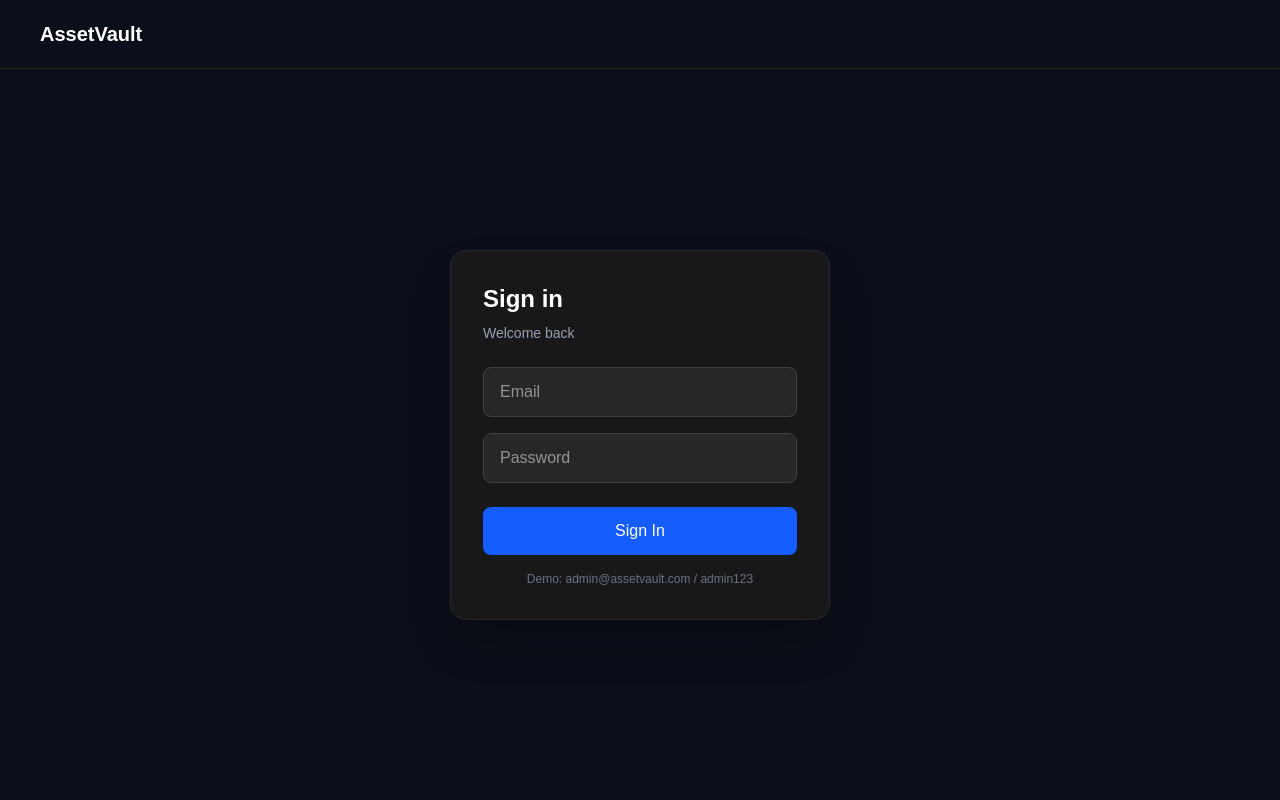
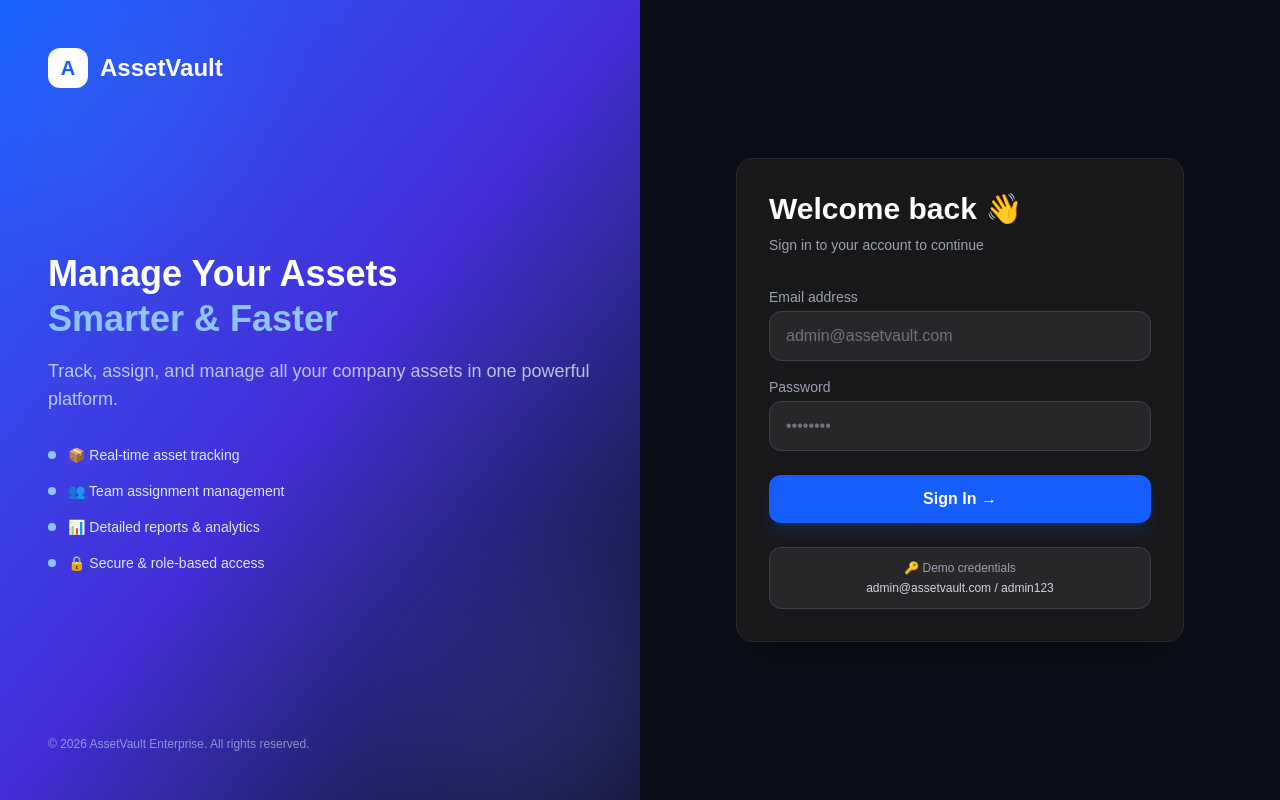
Before and after one commit to SharanGouda17/frontend-_final, a Next.js app: page /login in a window 1280 px wide. Built offline with nearby package versions, Linux system fonts and the light colour scheme; no server answers.

Commit message:
feat: beautiful split login page with branding

```diff
--- a/app/login/page.tsx
+++ b/app/login/page.tsx
@@ -16,18 +16,10 @@ export default function LoginPage() {
 
     try {
       setLoading(true);
-
       const data = await loginApi(email, password);
-
-      // ✅ Save token
       localStorage.setItem("token", data.access_token);
-
-      // ✅ Save cookie for middleware
       document.cookie = `token=${data.access_token}; path=/; max-age=86400`;
-
-      // ✅ Redirect to dashboard
       window.location.href = "/dashboard";
-
     } catch (err: any) {
       console.error("❌ LOGIN ERROR:", err);
       alert(err.message || "Invalid credentials");
@@ -37,55 +29,135 @@ export default function LoginPage() {
   };
 
   return (
-    <div className="min-h-screen bg-[#0b0f19] text-white flex flex-col">
+    <div className="min-h-screen bg-[#0b0f19] text-white flex">
 
-      {/* NAVBAR */}
-      <div className="flex justify-between items-center px-10 py-5 border-b border-zinc-800">
-        <h1 className="text-xl font-semibold">AssetVault</h1>
+      {/* LEFT SIDE — Branding */}
+      <div className="hidden lg:flex w-1/2 bg-gradient-to-br from-blue-600 via-indigo-700 to-[#0b0f19] flex-col justify-between p-12 relative overflow-hidden">
+
+        {/* Background circles */}
+        <div className="absolute top-[-80px] left-[-80px] w-[300px] h-[300px] bg-blue-500 opacity-20 rounded-full blur-3xl" />
+        <div className="absolute bottom-[-80px] right-[-80px] w-[300px] h-[300px] bg-indigo-500 opacity-20 rounded-full blur-3xl" />
+
+        {/* Logo */}
+        <div className="flex items-center gap-3 z-10">
+          <div className="w-10 h-10 bg-white rounded-xl flex items-center justify-center">
+            <span className="text-blue-600 text-xl font-bold">A</span>
+          </div>
+          <h1 className="text-2xl font-bold text-white">AssetVault</h1>
         </div>
 
-      {/* MAIN */}
-      <div className="flex flex-1 items-center justify-center">
+        {/* Center Content */}
+        <div className="z-10">
+          <h2 className="text-4xl font-bold text-white leading-tight mb-4">
+            Manage Your Assets
+            <br />
+            <span className="text-blue-300">Smarter & Faster</span>
+          </h2>
+          <p className="text-blue-100 text-lg opacity-80 mb-8">
+            Track, assign, and manage all your company assets in one powerful platform.
+          </p>
 
-        <div className="bg-zinc-900 border border-zinc-800 rounded-2xl p-8 w-[380px] shadow-2xl">
+          {/* Feature list */}
+          <div className="space-y-4">
+            {[
+              "📦 Real-time asset tracking",
+              "👥 Team assignment management",
+              "📊 Detailed reports & analytics",
+              "🔒 Secure & role-based access",
+            ].map((feature, i) => (
+              <div key={i} className="flex items-center gap-3">
+                <div className="w-2 h-2 bg-blue-300 rounded-full" />
+                <p className="text-blue-100 text-sm">{feature}</p>
+              </div>
+            ))}
+          </div>
+        </div>
 
-          <h2 className="text-2xl font-semibold mb-2">Sign in</h2>
-          <p className="text-gray-400 text-sm mb-6">Welcome back</p>
+        {/* Bottom */}
+        <div className="z-10">
+          <p className="text-blue-200 text-xs opacity-60">
+            © 2026 AssetVault Enterprise. All rights reserved.
+          </p>
+        </div>
+
+      </div>
+
+      {/* RIGHT SIDE — Login Form */}
+      <div className="flex flex-1 items-center justify-center p-8">
+        <div className="w-full max-w-md">
+
+          {/* Mobile Logo */}
+          <div className="flex items-center gap-3 mb-8 lg:hidden">
+            <div className="w-10 h-10 bg-blue-600 rounded-xl flex items-center justify-center">
+              <span className="text-white text-xl font-bold">A</span>
+            </div>
+            <h1 className="text-2xl font-bold text-white">AssetVault</h1>
+          </div>
+
+          {/* Form Card */}
+          <div className="bg-zinc-900 border border-zinc-800 rounded-2xl p-8 shadow-2xl">
+
+            <h2 className="text-3xl font-bold mb-2">Welcome back 👋</h2>
+            <p className="text-gray-400 text-sm mb-8">
+              Sign in to your account to continue
+            </p>
 
             {/* EMAIL */}
+            <div className="mb-4">
+              <label className="text-sm text-gray-400 mb-1 block">Email address</label>
               <input
                 type="email"
-            placeholder="Email"
+                placeholder="admin@assetvault.com"
                 value={email}
                 onChange={(e) => setEmail(e.target.value)}
-            className="w-full mb-4 px-4 py-3 rounded-lg bg-zinc-800 border border-zinc-700 focus:outline-none focus:border-blue-500"
+                className="w-full px-4 py-3 rounded-xl bg-zinc-800 border border-zinc-700 focus:outline-none focus:border-blue-500 focus:ring-1 focus:ring-blue-500 transition text-white placeholder-zinc-500"
               />
+            </div>
 
             {/* PASSWORD */}
+            <div className="mb-6">
+              <label className="text-sm text-gray-400 mb-1 block">Password</label>
               <input
                 type="password"
-            placeholder="Password"
+                placeholder="••••••••"
                 value={password}
                 onChange={(e) => setPassword(e.target.value)}
-            className="w-full mb-6 px-4 py-3 rounded-lg bg-zinc-800 border border-zinc-700 focus:outline-none focus:border-blue-500"
+                onKeyDown={(e) => e.key === "Enter" && handleLogin()}
+                className="w-full px-4 py-3 rounded-xl bg-zinc-800 border border-zinc-700 focus:outline-none focus:border-blue-500 focus:ring-1 focus:ring-blue-500 transition text-white placeholder-zinc-500"
               />
+            </div>
 
             {/* BUTTON */}
             <button
               onClick={handleLogin}
               disabled={loading}
-            className="w-full bg-blue-600 hover:bg-blue-700 transition py-3 rounded-lg font-medium disabled:opacity-50"
+              className="w-full bg-blue-600 hover:bg-blue-700 active:bg-blue-800 transition py-3 rounded-xl font-semibold text-white disabled:opacity-50 disabled:cursor-not-allowed shadow-lg shadow-blue-600/20"
             >
-            {loading ? "Signing in..." : "Sign In"}
+              {loading ? (
+                <span className="flex items-center justify-center gap-2">
+                  <svg className="animate-spin h-4 w-4" viewBox="0 0 24 24" fill="none">
+                    <circle className="opacity-25" cx="12" cy="12" r="10" stroke="currentColor" strokeWidth="4" />
+                    <path className="opacity-75" fill="currentColor" d="M4 12a8 8 0 018-8v8z" />
+                  </svg>
+                  Signing in...
+                </span>
+              ) : "Sign In →"}
             </button>
 
             {/* DEMO */}
-          <p className="text-xs text-gray-500 mt-4 text-center">
-            Demo: admin@assetvault.com / admin123
+            <div className="mt-6 p-3 bg-zinc-800 rounded-xl border border-zinc-700">
+              <p className="text-xs text-gray-400 text-center">
+                🔑 Demo credentials
               </p>
+              <p className="text-xs text-gray-300 text-center mt-1">
+                admin@assetvault.com / admin123
+              </p>
+            </div>
 
           </div>
         </div>
       </div>
+
+    </div>
   );
 }
```
Lines whose indentation alone changed are shown as unchanged.
